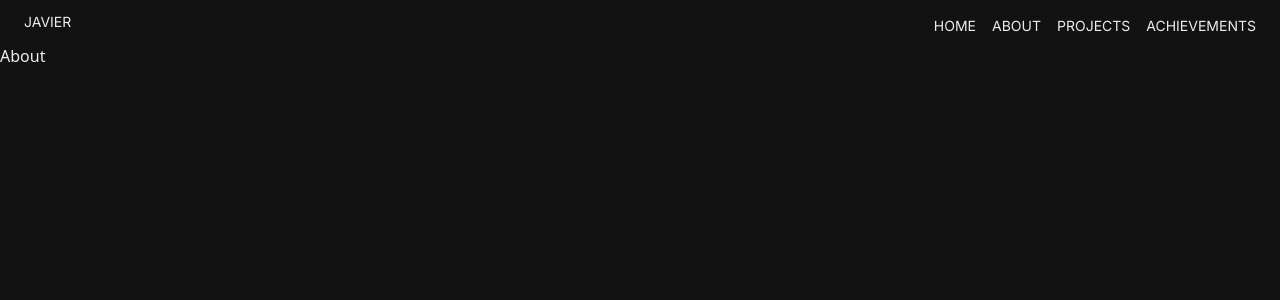
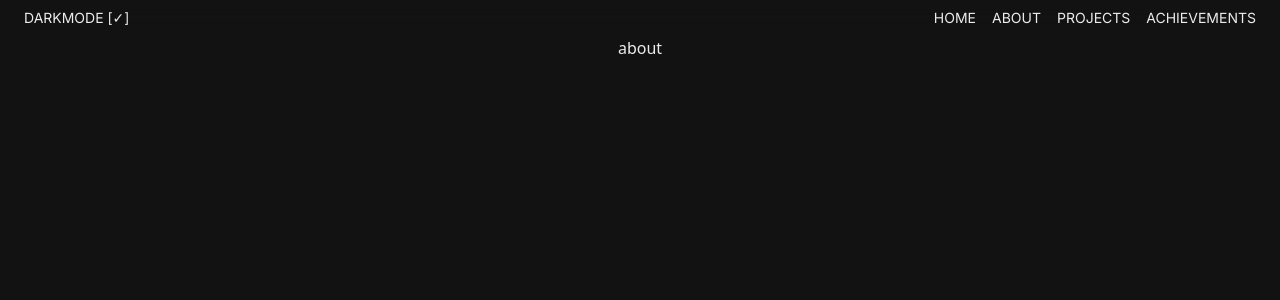
Before and after one commit to caffeinated01/portfolio, a React (Vite) app: page /about in a window 1280 px wide. Shown: the top 300 px of the page. Built offline with nearby package versions, Linux system fonts and the light colour scheme.

Commit message:
add toggle theme

```diff
--- a/src/About.jsx
+++ b/src/About.jsx
@@ -1,8 +1,8 @@
 function About(){
    return(
-      <>
-         <h1>About</h1>
-      </>
+      <div className="mx-5 flex flex-col justify-center items-center text-center">
+         <h1>about</h1>
+      </div>
    )
 }
 
--- a/src/App.jsx
+++ b/src/App.jsx
@@ -5,11 +5,13 @@ import About from "./About";
 import Projects from "./Projects";
 import Achievements from "./Achievements";
 import Lenis from "@studio-freight/lenis";
-import { useEffect } from "react";
+import { useEffect, useState } from "react";
 
 function App() {
+  const [darkMode, setDarkMode] = useState(true)
+
   useEffect(() => {
-    const lenis = new Lenis()
+    const lenis = new Lenis();
 
     function raf(time) {
       lenis.raf(time);
@@ -21,8 +23,9 @@ function App() {
 
   return (
     <>
-      <div className="bg-background max-w-screen min-h-screen select-none text-primary">
-        <Header />
+      <div className={darkMode ? "dark" : "light"}>
+        <div className="dark:bg-background light:bg-primary max-w-screen min-h-screen select-none dark:text-primary light:text-background">
+          <Header setDarkMode={setDarkMode} darkMode={darkMode}/>
           <Routes>
             <Route path="/" element={<Home />} />
             <Route path="/about" element={<About />} />
@@ -30,6 +33,7 @@ function App() {
             <Route path="/achievements" element={<Achievements />} />
           </Routes>
         </div>
+      </div>
     </>
   );
 }
--- a/src/Components/Header.jsx
+++ b/src/Components/Header.jsx
@@ -1,12 +1,18 @@
 import Nav from "./Nav";
 import { Link } from "react-router-dom";
+import { useState } from "react";
 
-function Header() {
+function Header(props) {
+
+  function toggleMode(){
+    props.setDarkMode(!props.darkMode)
+  }
+
   return (
     <header className="sticky top-0 z-[10] mx-auto flex w-full flex-wrap font-inter text-sm items-center justify-between px-6 py-2 backdrop-blur-md">
-      <Link to="/">
-        JAVIER
-      </Link>
+      <button onClick={toggleMode}>
+        {props.darkMode? "DARKMODE [✓]" : "DARKMODE [✗]"}
+      </button>
       <Nav />
     </header>
   );
--- a/src/Components/Nav.jsx
+++ b/src/Components/Nav.jsx
@@ -11,7 +11,7 @@ function Nav() {
 
   return (
     <>
-      <nav className="flex justify-end pt-2">
+      <nav className="flex justify-end">
         <div className="hidden w-full justify-between gap-4 md:flex">
           <Link to="/" className="hover:-translate-y-1 duration-150">HOME</Link>
           <Link to="/about" className="hover:-translate-y-1 duration-150">ABOUT</Link>
@@ -25,7 +25,7 @@ function Nav() {
         </div>
       </nav>
       {isOpen && (
-        <div className="flex basis-full flex-col items-center">
+        <div className="flex flex-col basis-full items-center">
           <Link to="/" onClick={toggleNavbar} className="border-b w-full">
             HOME
           </Link>
--- a/src/Home.jsx
+++ b/src/Home.jsx
@@ -1,7 +1,7 @@
 function Home() {
   return (
     <div className="mx-5 flex flex-col justify-center items-center h-[90vh] text-center">
-      <h1 className="font-bodoniModa text-5xl font-bold bg-gradient-to-r from-primary to-gray-500 text-transparent bg-clip-text">JAVIER</h1>
+      <h1 className="font-bodoniModa text-5xl font-bold">JAVIER</h1>
       <h1 className="font-bodoniModa text-5xl">ASPIRING FRONTEND</h1>
       <h1 className="font-pixelify text-5xl">
         DEVELOPER <span className="font-bodoniModa">&</span>
--- a/tailwind.config.js
+++ b/tailwind.config.js
@@ -1,22 +1,20 @@
 /** @type {import('tailwindcss').Config} */
 export default {
-  content: [
-    "./index.html",
-    "./src/**/*.{js,ts,jsx,tsx}",
-  ],
+  content: ["./index.html", "./src/**/*.{js,ts,jsx,tsx}"],
   theme: {
     extend: {
       fontFamily: {
         bodoniModa: ["Bodoni Moda", "serif"],
         inter: ["Inter", "sans-serif"],
         pixelify: ["Pixelify Sans", "sans-serif"],
-        cookie: ["Cookie", "cursive"]
+        cookie: ["Cookie", "cursive"],
       },
       colors: {
         primary: "#ececed",
-        background: "#131213"
-      }
+        background: "#131213",
+      },
     },
   },
   plugins: [],
-}
+  darkMode: "class",
+};
```
Also changed, not shown: src/index.css (line endings or trailing spaces). Lines whose indentation alone changed are shown as unchanged.
